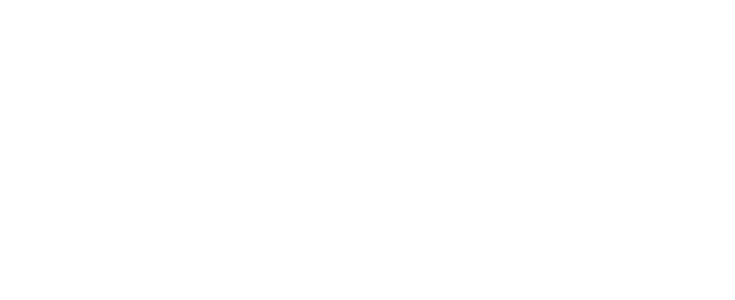
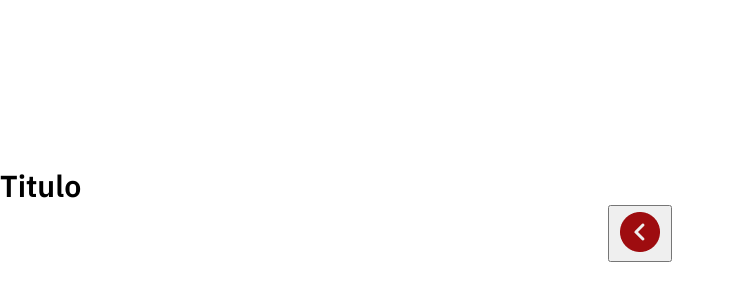
Before and after one commit to wildchamo/SerenaUAO, a React (Create React App) app in the folder finalweb/: page /Historial in a window 1280 px wide. Shown: the part 186-486 px from the top of the page, without its empty margins (0-735 px from the left). Built offline with nearby package versions, Linux system fonts and the light colour scheme.

Commit message:
feat: Historial

```diff
--- a/finalweb/src/App.js
+++ b/finalweb/src/App.js
@@ -8,6 +8,7 @@
 import { BrowserRouter as Router, Route, Link, Switch } from "react-router-dom";
 import Login from './paginas/Login/Login';
 import Home from './paginas/Home/Home';
+import Historial from './paginas/Historial/Historial';
 import { render } from "react-dom";
 import ModalLogin from './componentes/modalLogin/modalLogin';
 
@@ -30,6 +31,9 @@
           <Route path="/Home">
             <Home/>
           </Route>
+          <Route path="/Historial">
+            <Historial/>
+          </Route>
         </Switch>
       </div>
     </Router>
--- /dev/null
+++ b/finalweb/src/componentes/CitaHisto/BotonVolver/BotonVolver.css
@@ -0,0 +1,3 @@
+.i-volver{}
+
+.b-volver{}
--- /dev/null
+++ b/finalweb/src/componentes/CitaHisto/BotonVolver/BotonVolver.js
@@ -0,0 +1,12 @@
+import React from "react";
+import volver from "../../../imagenes/volveratrasrojo.png"
+import "./BotonVolver.css";
+
+const getBoton=function(){
+       return(<button className="b-volver"><img className="i-volver" src={volver}></img></button>)
+}
+
+const Boton = () => (
+   getBoton()
+);
+export default Boton;
--- /dev/null
+++ b/finalweb/src/paginas/Historial/Historial.css
@@ -0,0 +1,6 @@
+.historial-body{
+    display: flex;
+    flex-direction: column;
+    height: 100vh;
+    justify-content: center;
+}
--- /dev/null
+++ b/finalweb/src/paginas/Historial/Historial.js
@@ -0,0 +1,23 @@
+import React, { Component } from "react";
+import { BrowserRouter as Router, Route, Link, Switch } from "react-router-dom";
+import Boton from "../../componentes/Boton/Boton";
+import Titulo from "../../componentes/Titulo/Titulo";
+import "./Historial.css"
+import BotonVolver from "../../componentes/CitaHisto/BotonVolver/BotonVolver";
+
+class Historial extends Component {
+
+    render() {
+        return (
+            <div className="historial-body">
+             <Titulo texto="Titulo"/>
+               <Link to="/Home">
+                        <BotonVolver/>
+                </Link>
+
+            </div>
+        )
+    }
+}
+
+export default Historial;
--- a/finalweb/src/paginas/Home/Home.js
+++ b/finalweb/src/paginas/Home/Home.js
@@ -5,6 +5,7 @@
 import Titulo from "../../componentes/Titulo/Titulo";
 import bgimg from "../../imagenes/bg-home.jpg";
 import "./Home.css"
+
 
 const url="https://run.mocky.io/v3/85d46403-89e5-4993-aac2-435b63ddc4e7"
 
@@ -46,7 +47,9 @@
                     <div className="dates-container">
                         <Cita data={data}/>
                         <Cita data={data2}/>
+                        <Link to="/Historial">
                         <Boton titulo="Historial de citas" tamaño="botonh"/>
+                        </Link>
                     </div>
                 </div>
             </div>
--- a/finalweb/src/paginas/Login/Login.js
+++ b/finalweb/src/paginas/Login/Login.js
@@ -31,5 +31,4 @@
         )
     }
 }
-
 export default Login
```
Also changed, not shown: finalweb/src/componentes/CitaHisto/CitaHisto.css (added), finalweb/src/componentes/CitaHisto/CitaHisto.js (added).
